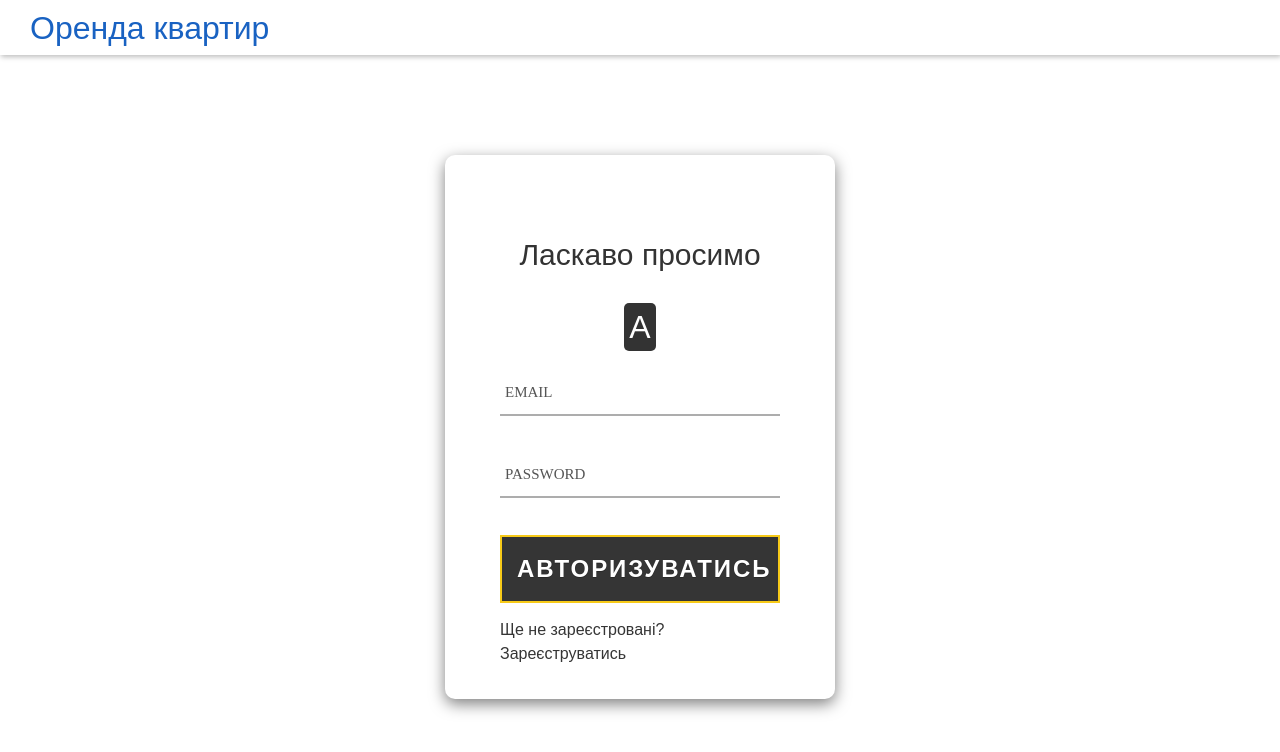
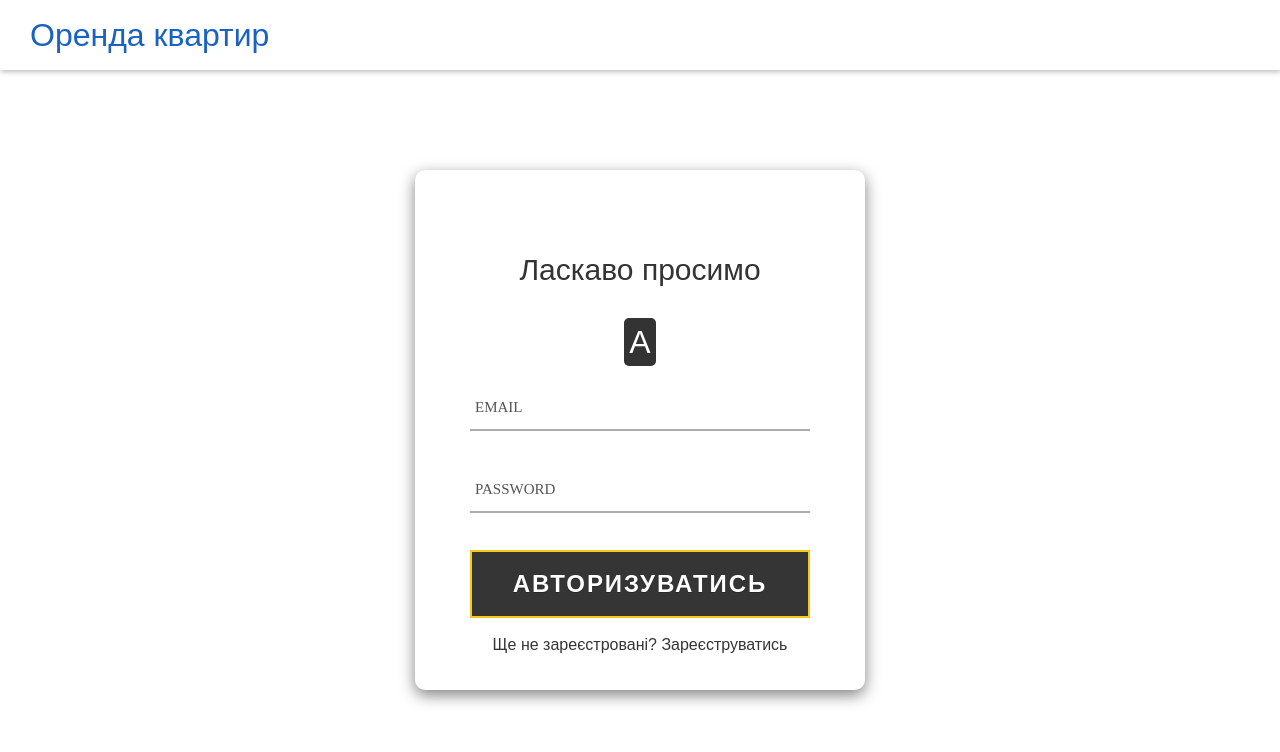
Before and after one commit to godstack/rent-app, a React (Create React App) app: page /login in a window 1280 px wide. Shown: the top 752 px of the page. Built offline with nearby package versions, Linux system fonts and the light colour scheme.

Commit message:
fix bugs

```diff
--- a/src/components/Annoncement/index.tsx
+++ b/src/components/Annoncement/index.tsx
@@ -24,15 +24,17 @@ export const Announcement: FC<IProps> = ({ announcement }) => {
     heatingType,
     roomCount,
     square,
-    year
+    year,
+    images
   } = announcement.realtyInformation;
 
-  console.log(announcement);
+  console.log(images);
 
   return (
     <StyledAnnouncementWrapper>
       <StyledLeftSide>
-        <StyledImage />
+        <img src='../../images/Test1.png' alt='Test1.png' />
+        {images?.[0] && <StyledImage imgSrc='../../images/Test1.png' />}
       </StyledLeftSide>
       <StyledRightSide>
         <StyledLink>
@@ -51,7 +53,7 @@ export const Announcement: FC<IProps> = ({ announcement }) => {
           {announcement.description}
         </div>
         <StyledCreatedAt>
-          {format(new Date(announcement.createdAt), 'dd.mm.yyyy hh:mm')}
+          {format(new Date(announcement.createdAt), 'dd.MM.yyyy hh:mm')}
         </StyledCreatedAt>
       </StyledRightSide>
     </StyledAnnouncementWrapper>
--- a/src/components/Annoncement/styled.ts
+++ b/src/components/Annoncement/styled.ts
@@ -36,8 +36,10 @@ export const StyledTitle = styled.div`
   font-size: 1.1rem;
 `;
 
-export const StyledImage = styled.div`
-  background-image: url('https://lh3.googleusercontent.com/proxy/x8xt1Ee9iFiYNY74mGzWaoar2zgrsUGrN8wS9_RmBi6Iftfn5hXgaHxq1mvKtiNqUFcOqzOFm2v6P19cxLt7xne8UfdVclIJErc1FjBx6UR8C547jTXSIgyWKznlJnc5cF5BXcnnGxsGXaK3oA');
+// ${({ imgSrc }) => imgSrc}
+
+export const StyledImage = styled.div<{ imgSrc: string }>`
+  background-image: url('../../images/Test1.png');
   width: 100px;
   height: 100px;
   background-position: center;
--- a/src/components/Header/index.tsx
+++ b/src/components/Header/index.tsx
@@ -1,6 +1,13 @@
 import { FC } from 'react';
 import { useAuth } from 'hooks/useAuth';
-import { StyledHeader, StyledLogo, StyledExitButton } from './styled';
+import {
+  StyledHeader,
+  StyledLogo,
+  StyledExitButton,
+  StyledLink,
+  LinksWrapper
+} from './styled';
+import { Link } from 'react-router-dom';
 
 const Header: FC = () => {
   const auth = useAuth();
@@ -13,7 +20,14 @@ const Header: FC = () => {
     <StyledHeader>
       <StyledLogo>Оренда квартир</StyledLogo>
       {!!auth.token && (
-        <StyledExitButton onClick={handleSingOut}>Вихід</StyledExitButton>
+        <>
+          <LinksWrapper>
+            <StyledLink>
+              <Link to='/main'>На головну</Link>
+            </StyledLink>
+          </LinksWrapper>
+          <StyledExitButton onClick={handleSingOut}>Вихід</StyledExitButton>
+        </>
       )}
     </StyledHeader>
   );
--- a/src/components/Header/styled.ts
+++ b/src/components/Header/styled.ts
@@ -1,7 +1,7 @@
 import styled from 'styled-components';
 
 export const StyledHeader = styled.header`
-  min-height: 55px;
+  min-height: 70px;
   padding: 0 30px;
   background-color: #fff;
   box-shadow: 1px 2px 5px 0 rgb(0 0 0 / 26%);
@@ -47,3 +47,31 @@ export const StyledExitButton = styled.div`
     height: calc(100% + 10px);
   }
 `;
+
+export const LinksWrapper = styled.div`
+  display: flex;
+  align-items: center;
+  height: 70px;
+`;
+
+export const StyledLink = styled.div`
+  padding: 0 15px;
+  cursor: pointer;
+  height: 100%;
+
+  transition: background-color 0.3s ease-in-out;
+
+  a {
+    display: flex;
+    align-items: center;
+    height: 100%;
+    text-decoration: none;
+    color: black;
+    font-size: 1.2rem;
+    font-weight: bold;
+  }
+
+  &:hover {
+    background-color: #97bcf7;
+  }
+`;
--- a/src/pages/AnnouncementPage/index.tsx
+++ b/src/pages/AnnouncementPage/index.tsx
@@ -115,7 +115,7 @@ export const AnnouncementPage: FC = () => {
             </div>
 
             <StyledCreatedAt>
-              {format(new Date(announcement.createdAt), 'dd.mm.yyyy hh:mm')}
+              {format(new Date(announcement.createdAt), 'dd.MM.yyyy hh:mm')}
             </StyledCreatedAt>
           </StyledBlock>
         </>
--- a/src/pages/AuthPages/styled.ts
+++ b/src/pages/AuthPages/styled.ts
@@ -2,7 +2,7 @@ import styled from 'styled-components';
 
 export const StyledFormWrapper = styled.div`
   margin-top: 100px;
-  width: 390px;
+  width: 450px;
   background: #fff;
   border-radius: 10px;
   overflow: hidden;
```
